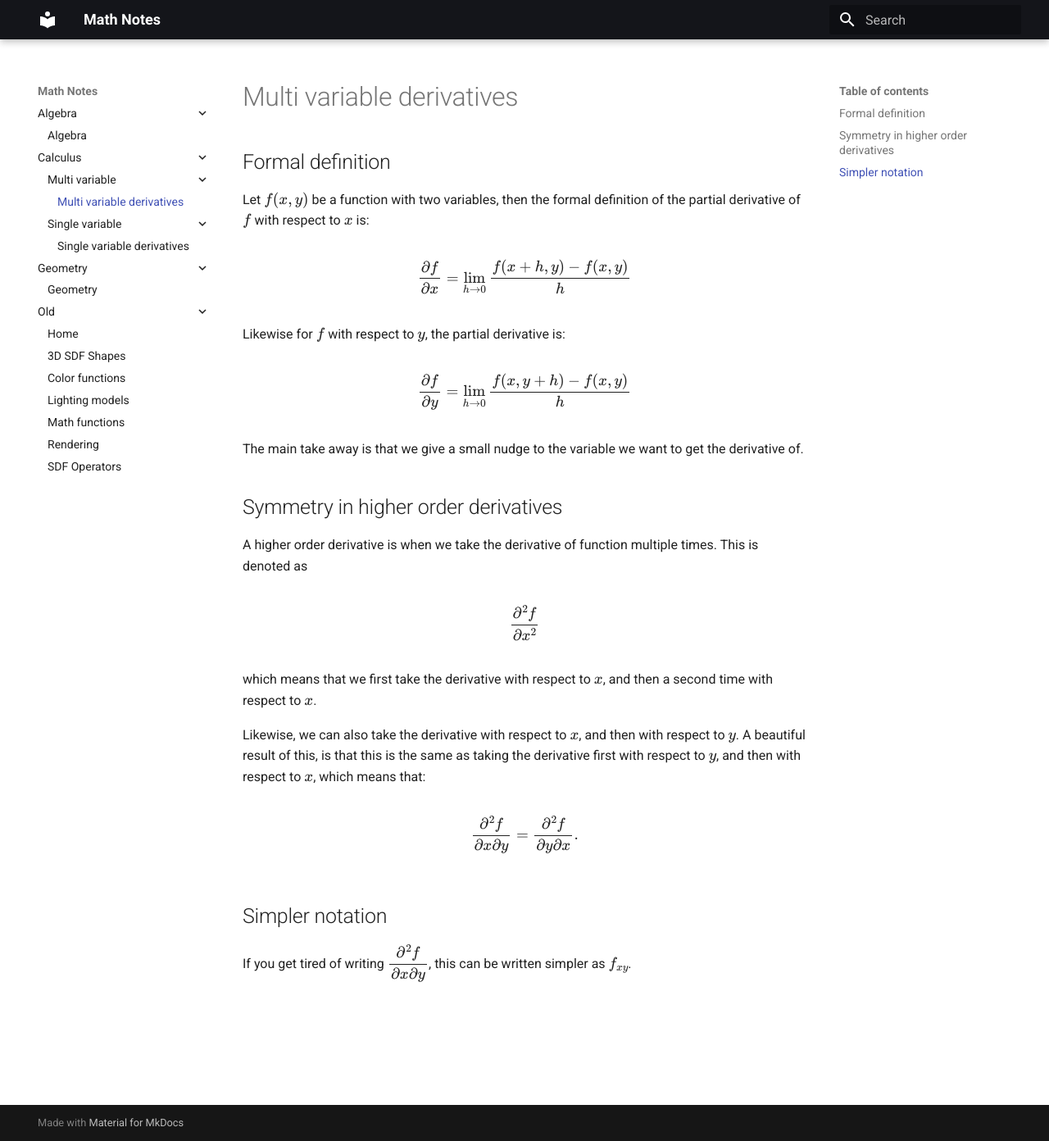
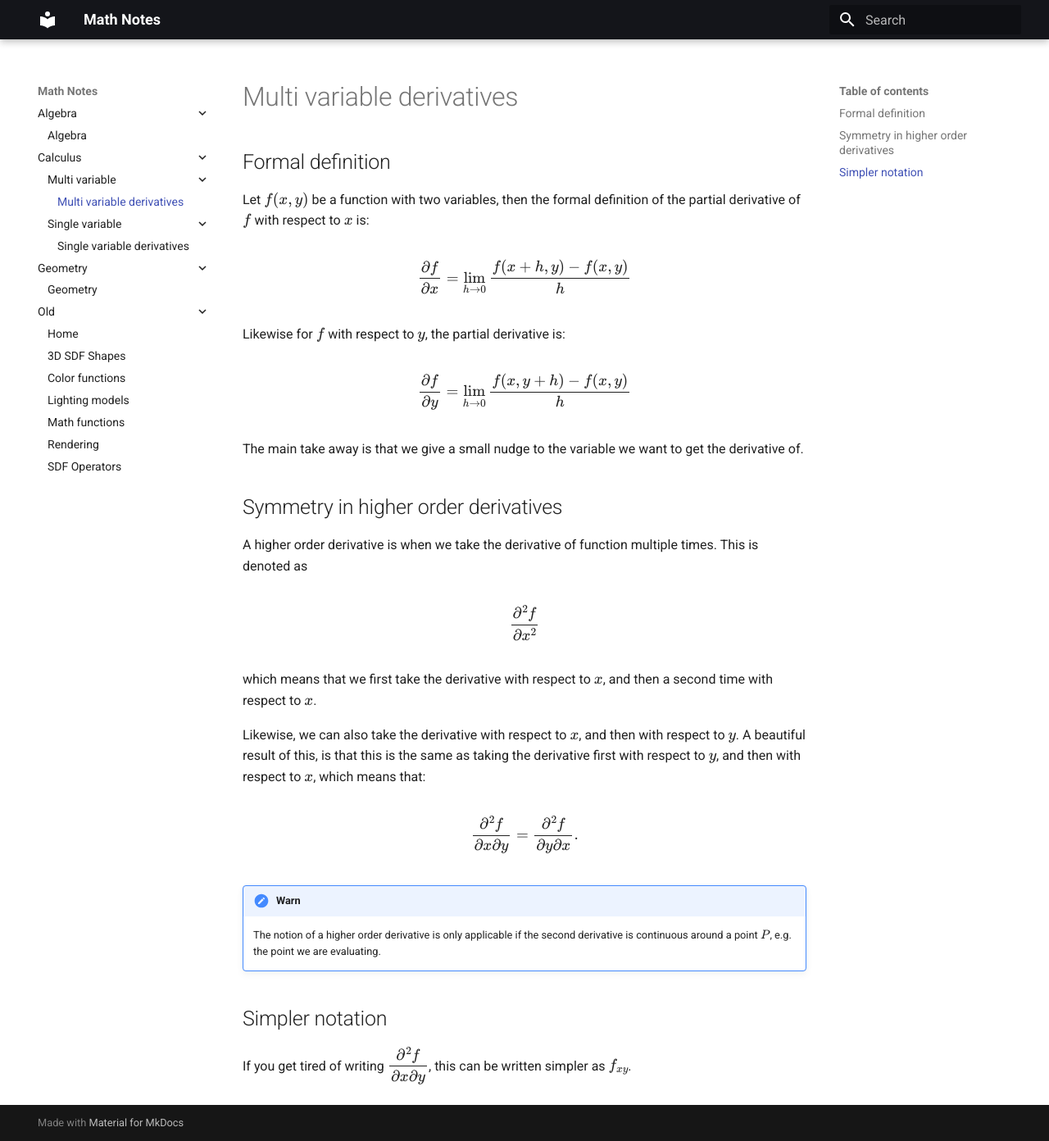
Before and after one commit to darkeclipz/math, an MkDocs documentation site: the page built from docs/calculus/multi-variable/derivatives.md, in a window 1280 px wide and 1392 px high. Shown: the whole window at 82% size. Built offline with MkDocs 1.6.1 and Material for MkDocs 9.7.7, drawn with Linux system fonts in a browser that asks for light colours.

Commit message:
added warning

```diff
--- a/docs/calculus/multi-variable/derivatives.md
+++ b/docs/calculus/multi-variable/derivatives.md
@@ -32,6 +32,10 @@ $$
 \dfrac{\partial^2f}{\partial x \partial y} = \dfrac{\partial^2f}{\partial y \partial x}.
 $$
 
+!!! warn
+
+    The notion of a higher order derivative is only applicable if the second derivative is continuous around a point $P$, e.g. the point we are evaluating.
+
 ## Simpler notation
 
 If you get tired of writing $\dfrac{\partial^2f}{\partial x \partial y}$, this can be written simpler as $f_{xy}$.
```
